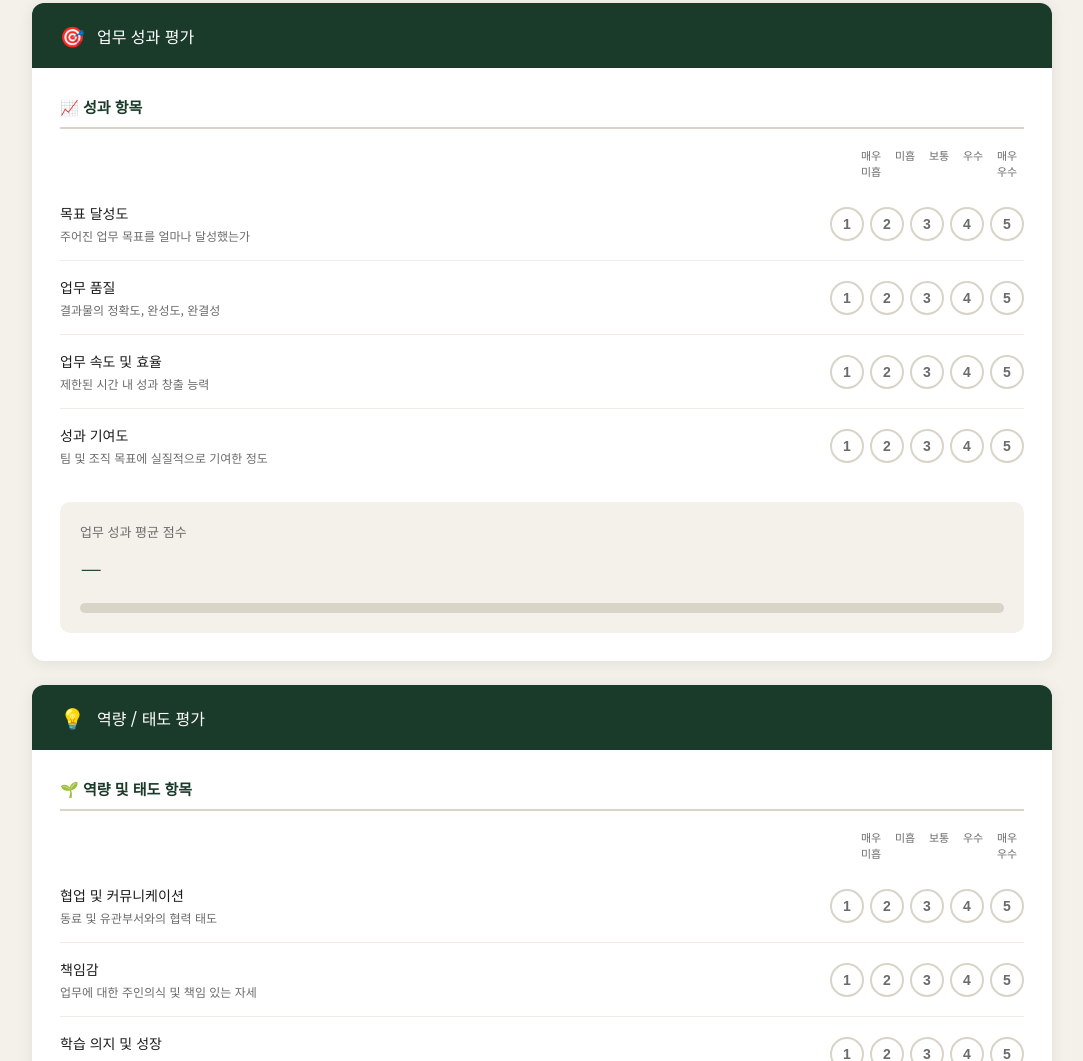
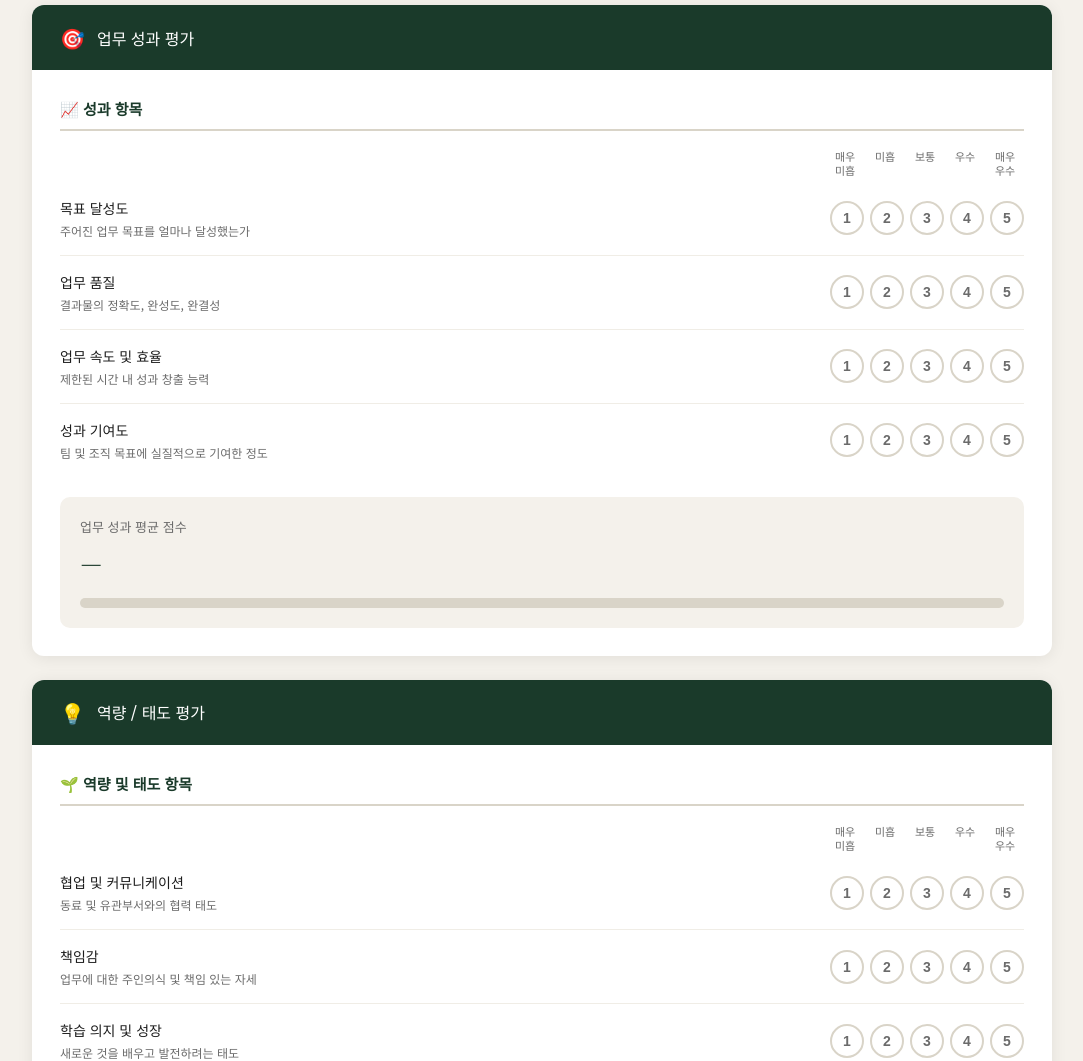
Before and after one commit to LEEEEDADA/evaluation-Fixed-term-employee-, a plain HTML site: page index.html in a window 1280 px wide. Shown: the part 682-1743 px from the top of the page, without its empty margins (98-1181 px from the left). Drawn offline with Linux system fonts and the light colour scheme.

Commit message:
Add files via upload

```diff
--- a/index.html
+++ b/index.html
@@ -405,10 +405,6 @@
             <input type="text" id="emp-dept" placeholder="마케팅팀">
           </div>
           <div class="form-group">
-            <label>직책</label>
-            <input type="text" id="emp-role" placeholder="">
-          </div>
-          <div class="form-group">
             <label>계약 시작일</label>
             <input type="date" id="emp-start">
           </div>
@@ -436,12 +432,14 @@
       </div>
       <div class="card-body">
         <div class="section-title">📈 성과 항목</div>
-        <div class="score-guide" style="display:flex;justify-content:flex-end;gap:0;margin-bottom:8px;font-size:11px;color:var(--text-muted);">
-          <span style="width:34px;text-align:center">매우<br>미흡</span>
-          <span style="width:34px;text-align:center">미흡</span>
-          <span style="width:34px;text-align:center">보통</span>
-          <span style="width:34px;text-align:center">우수</span>
-          <span style="width:34px;text-align:center">매우<br>우수</span>
+        <div style="display:flex;justify-content:flex-end;margin-bottom:4px;padding-right:2px">
+          <div style="display:flex;gap:6px">
+            <span style="width:34px;text-align:center;font-size:11px;color:var(--text-muted);line-height:1.3">매우<br>미흡</span>
+            <span style="width:34px;text-align:center;font-size:11px;color:var(--text-muted);line-height:1.3">미흡</span>
+            <span style="width:34px;text-align:center;font-size:11px;color:var(--text-muted);line-height:1.3">보통</span>
+            <span style="width:34px;text-align:center;font-size:11px;color:var(--text-muted);line-height:1.3">우수</span>
+            <span style="width:34px;text-align:center;font-size:11px;color:var(--text-muted);line-height:1.3">매우<br>우수</span>
+          </div>
         </div>
 
         <div id="performance-ratings">
@@ -469,12 +467,14 @@
       </div>
       <div class="card-body">
         <div class="section-title">🌱 역량 및 태도 항목</div>
-        <div class="score-guide" style="display:flex;justify-content:flex-end;gap:0;margin-bottom:8px;font-size:11px;color:var(--text-muted);">
-          <span style="width:34px;text-align:center">매우<br>미흡</span>
-          <span style="width:34px;text-align:center">미흡</span>
-          <span style="width:34px;text-align:center">보통</span>
-          <span style="width:34px;text-align:center">우수</span>
-          <span style="width:34px;text-align:center">매우<br>우수</span>
+        <div style="display:flex;justify-content:flex-end;margin-bottom:4px;padding-right:2px">
+          <div style="display:flex;gap:6px">
+            <span style="width:34px;text-align:center;font-size:11px;color:var(--text-muted);line-height:1.3">매우<br>미흡</span>
+            <span style="width:34px;text-align:center;font-size:11px;color:var(--text-muted);line-height:1.3">미흡</span>
+            <span style="width:34px;text-align:center;font-size:11px;color:var(--text-muted);line-height:1.3">보통</span>
+            <span style="width:34px;text-align:center;font-size:11px;color:var(--text-muted);line-height:1.3">우수</span>
+            <span style="width:34px;text-align:center;font-size:11px;color:var(--text-muted);line-height:1.3">매우<br>우수</span>
+          </div>
         </div>
 
         <div id="attitude-ratings">
@@ -715,7 +715,7 @@ function saveEvaluation() {
 
 // ─── 초기화 ───
 function resetForm() {
-  ['emp-name','emp-id','emp-dept','emp-role','evaluator-name','comments'].forEach(id => {
+  ['emp-name','emp-id','emp-dept','evaluator-name','comments'].forEach(id => {
     document.getElementById(id).value = '';
   });
   ['emp-start','emp-end','eval-date'].forEach(id => {
```
